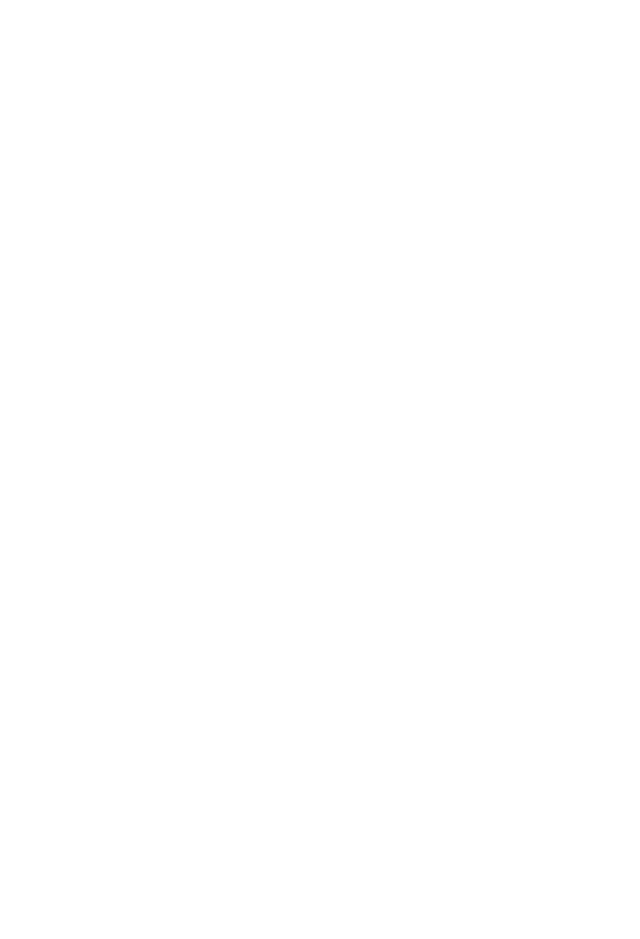
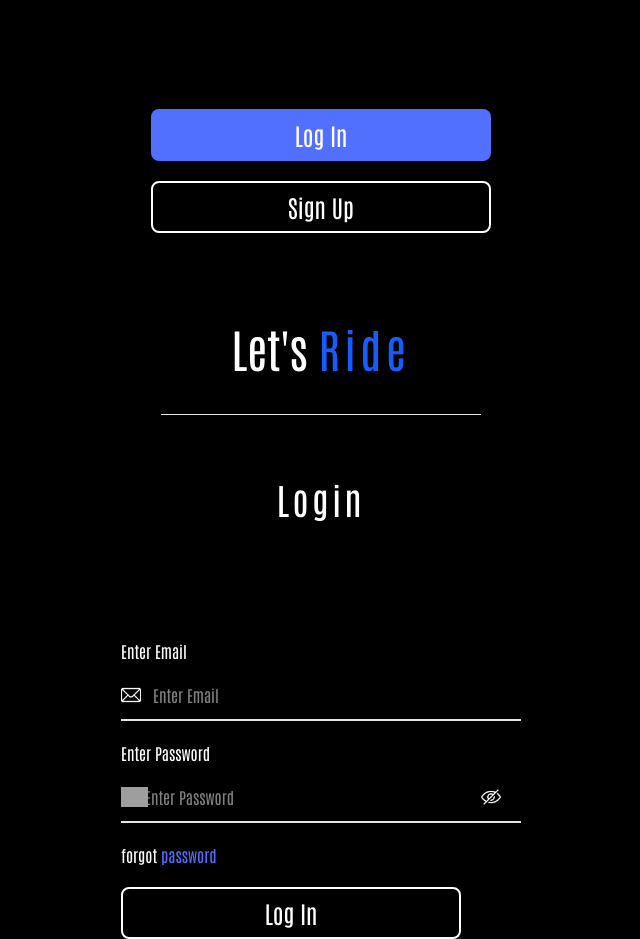
Before and after one commit to Chottcodes/lets_ride_fullstack, a Next.js app: page /pages-login/page-login in a window 1280 px wide. Before the commit this address had no page. Shown: the part 427-1366 px from the top of the page, without its empty margins (319-959 px from the left). Before the commit the page ends 800 px from the top, so only its background shows below. Built offline with nearby package versions, Linux system fonts and the light colour scheme; grey boxes are pictures that could not be loaded.

Commit message:
Home and Login Styling

```diff
--- a/package.json
+++ b/package.json
@@ -9,6 +9,7 @@
     "lint": "next lint"
   },
   "dependencies": {
+    "framer-motion": "^12.5.0",
     "next": "15.2.2",
     "react": "^19.0.0",
     "react-dom": "^19.0.0"
--- a/src/app/page.tsx
+++ b/src/app/page.tsx
@@ -1,4 +1,5 @@
 import { redirect } from "next/navigation";
+
 export default function Home() {
-    redirect('./pages/resetpassword');
+    redirect('./pages-login/page-login');
 }
--- /dev/null
+++ b/src/app/pages-login/page-login/login.tsx
@@ -0,0 +1,21 @@
+import React from 'react'
+
+const login = () => {
+  return (
+    <div>
+      <div className="flex flex-col justify-center items-center">
+                <div className="text-[46px] pb-8">
+                  <h1>
+                    Let's <span className="text-[#506FFD] tracking-widest">Ride</span>
+                  </h1>
+                </div>
+
+                <hr className="w-[600px] pt-8" />
+                <h1 className="text-4xl tracking-widest">Login</h1>
+
+              </div>
+    </div>
+  )
+}
+
+export default login
--- /dev/null
+++ b/src/app/pages-login/page-login/page.tsx
@@ -0,0 +1,134 @@
+"use client";
+
+import React, { useEffect, useState } from "react";
+import { motion, AnimatePresence } from "framer-motion";
+import EmailAndPassword from "@/components/EmailAndPassword";
+import BackButtonComponent from "@/components/BackButtonComponent";
+import PrimaryButton from "@/components/PrimaryButton";
+import { useRouter } from "next/navigation";
+
+
+const LoginPage = () => {
+  const { push } = useRouter();
+
+  return (
+    // Home Page
+    <div className="flex flex-col justify-center items-center text-white mt-25">
+      <div className="flex flex-col justify-center items-center">
+        <img src="/assets/images/Logo.png" alt="logo" className="w-120" />
+        <h1 className="text-[26px]">Connecting Riders, One Mile At A Time</h1>
+
+        <div className="mt-40 flex flex-col justify-center items-center gap-5">
+          <PrimaryButton buttonText="Log In" isBackgroundDark={false} onClick={() => push("/login")} />
+          <PrimaryButton buttonText="Sign Up" isBackgroundDark={true} />
+        </div>
+      </div>
+      {/* Login Section */}
+      <div className="flex flex-col justify-center items-center mt-20 ">
+
+        <div className="text-[46px] pb-8">
+          <h1>
+            Let's <span className="text-blue-600 tracking-widest">Ride</span>
+          </h1>
+        </div>
+
+        <hr className="w-[20rem] pt-16" />
+        <h1 className="text-4xl tracking-widest mb-30">Login</h1>
+
+      {/* Let's Ride Section */}
+      {/* Enter Email */}
+        <div className="w-100 flex flex-col gap-5">
+          <div className="">
+            <h2>Enter Email</h2>
+          </div>
+          <div className="w-full relative flex items-center border-b-2 pb-3">
+            <img
+              className="absolute h-[20px]"
+              src="/assets/images/mail (1).png"
+              alt="email logo"
+            />
+            <input
+              type="text"
+              placeholder="Enter Email"
+              className="pl-8 w-full focus:outline-none"
+            />
+          </div>
+          {/* Enter Password */}
+          <div className="">
+            <h2>Enter Password</h2>
+          </div>
+          <div className="relative w-full border-b-2 pb-3 flex items-center">
+            <img
+              src="/assets/images/padlock (1).png"
+              alt="lock icon"
+              className="absolute h-[20px]"
+            />
+            <input
+              type="text"
+              placeholder="Enter Password"
+              className="w-full pl-6 focus:outline-none"
+            />
+            <img
+              src="/assets/images/hide.png"
+              alt="eyeglass icon"
+              className="h-[20px] absolute left-[90%] cursor-pointer"
+            />
+          </div>
+
+          <h1>forgot <span className="text-[#506FFD] hover:text-[#2e53fc] cursor-pointer"> password</span></h1>
+
+          <PrimaryButton buttonText="Log In" isBackgroundDark={true}/>
+      </div>
+      </div>
+
+    </div>
+
+
+  );
+
+
+}
+
+export default LoginPage
+
+// Code for overlay animation, use later
+
+ // const [showNextCard, setShowNextCard] = useState(false);
+
+  // Animation for switching overlays
+  // const slideAnimation = {
+  //   hidden: { x: "100%", opacity: 0 }, // Start off-screen (right)
+  //   visible: { x: "0%", opacity: 1, transition: { duration: 0.5 } }, // Slide in
+  //   exit: { x: "-100%", opacity: 0, transition: { duration: 0.5 } }, // Slide out (left)
+  // }
+
+
+{/* <AnimatePresence>
+          {!showNextCard ? (
+            <motion.div key="login-card"
+            initial="hidden"
+            animate="visible"
+            exit="exit"
+            variants={slideAnimation}
+            className="p-6 rounded-lg shadow-md w-full h-full flex flex-col items-center justify-center"
+            >
+            <div className="mt-40 flex flex-col justify-center items-center gap-5">
+            <PrimaryButton buttonText="Log In" isBackgroundDark={false}  />
+            <PrimaryButton buttonText="Sign Up" isBackgroundDark={true} />
+            </div>
+
+            </motion.div>
+          ) : ( // Syntax for transition to another stlye
+            <motion.div
+              key="next-card"
+              initial="hidden"
+              animate="visible"
+              exit="exit"
+              variants={slideAnimation}
+              className="absolute bg-white p-6 rounded-lg shadow-md w-full h-full flex flex-col items-center justify-center"
+            >
+              <h2 className="text-lg font-bold mb-4">Welcome!</h2>
+              <p className="text-gray-600">You are now logged in.</p>
+            </motion.div>
+          )}
+        </AnimatePresence> */}
--- a/src/components/PrimaryButton.tsx
+++ b/src/components/PrimaryButton.tsx
@@ -5,17 +5,19 @@
 interface propTypes {
   buttonText: string;
   isBackgroundDark: boolean;
+  onClick?: () => void;
 }
 const PrimaryButton = (props: propTypes) => {
-  const { buttonText, isBackgroundDark } = props;
+  const { buttonText, isBackgroundDark, onClick } = props;
   return (
-    <div
+    <button
       className={`${
-        isBackgroundDark ? "bg-black border-2 border-white " : "bg-[#506FFD] "
-      }w-full h-full flex justify-center items-center text-white text-2xl rounded-2xl`}
+        isBackgroundDark ? "bg-black border-2 border-white hover:border-stone-400 " : "bg-[#5070fd] hover:bg-[#2e53fc] "
+      } w-full h-full sm:w-85 sm:h-13 flex justify-center items-center text-white text-2xl rounded-[.5rem] cursor-pointer`}
+      onClick={onClick}
     >
       <h1>{buttonText}</h1>
-    </div>
+    </button>
   );
 };
 
```
Also changed, not shown: public/assets/images/Logo.png (added), 1 other file (tests, documents, lock files or other folders).
